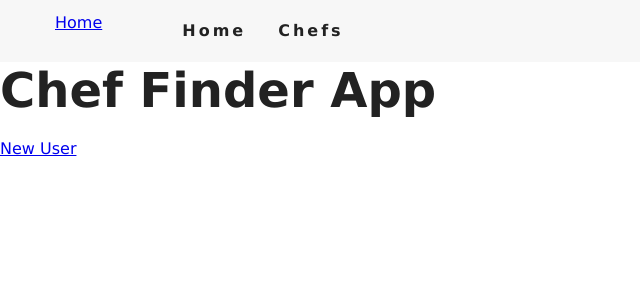
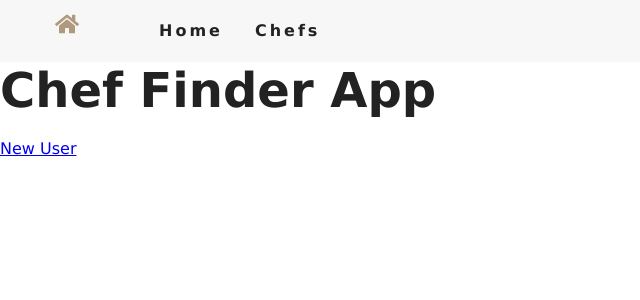
Before and after one commit to yashiazize/CapstoneProject, a React (Create React App) app in the folder front-end/: page / in a window 1280 px wide. Shown: the top 300 px of the page, without its empty margins (0-640 px from the left). Built offline with nearby package versions, Linux system fonts and the light colour scheme; no server answers.

Commit message:
fix home icon

```diff
--- a/front-end/src/Components/NavBar.js
+++ b/front-end/src/Components/NavBar.js
@@ -1,7 +1,7 @@
 import React, { useState } from "react";
 import { NavLink } from "react-router-dom";
 // import logo from "../images/logo.svg";
-import { FaAlignRight } from "react-icons/fa";
+import { FaAlignRight, FaHome } from "react-icons/fa";
 
 const NavBar = () => {
 	// toggle the navbar
@@ -15,7 +15,10 @@ const NavBar = () => {
 		<nav className="navbar">
 			<div className="nav-center">
 				<div className="nav-header">
-					<NavLink to={"/"}>Home</NavLink>
+					{/* replace this home icon with the Logo Image  */}
+					<NavLink to={"/"}>
+						<FaHome className="nav-icon" />
+					</NavLink>
 					<button type="button" className="nav-btn" onClick={handleToggle}>
 						<FaAlignRight className="nav-icon" />
 					</button>
```
